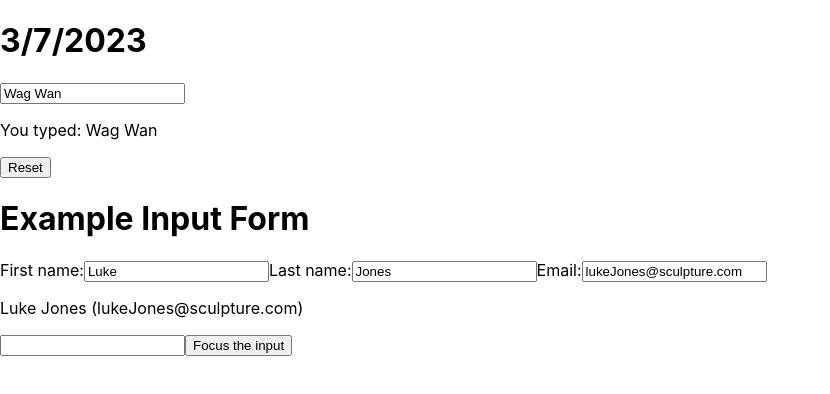
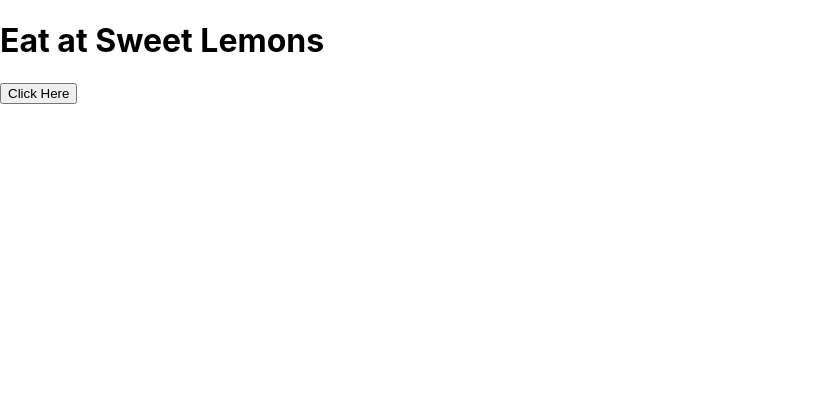
Before and after one commit to tylerstambaugh/coursera-react-customizing-exampleapp, a React (Create React App) app: page / in a window 1280 px wide. Shown: the top 394 px of the page, without its empty margins (0-830 px from the left). Built offline with nearby package versions, Linux system fonts and the light colour scheme.

Commit message:
using state

```diff
--- a/src/App.js
+++ b/src/App.js
@@ -1,19 +1,27 @@
 import './App.css';
-import InputComponent from './components/examples/InputComponent';
-import Child from "./components/examples/Child"
-import Nav from './components/Nav.js';
-import Example from './components/examples/Example.js';
-import Card from './components/examples/Card.js';
-import Btn from './components/examples/btn';
-import ModeToggler from './components/examples/ModeToggler';
+import React, { useState} from 'react';
+import LittleLemons from './components/examples/LittleLemons';
+// import InputComponent from './components/examples/InputComponent';
+// import Child from "./components/examples/Child"
+// import Nav from './components/Nav.js';
+// import Example from './components/examples/Example.js';
+// import Card from './components/examples/Card.js';
+// import Btn from './components/examples/btn';
+// import ModeToggler from './components/examples/ModeToggler';
 
 
 
 function App() {
 
+const [word, setWord] = useState('Eat')
+
+function handleClick() {
+  word === 'Eat' ? setWord('Drink') : setWord('Eat')
+}
   return (
     <div>
-      <InputComponent />
+      <LittleLemons message={word + " at Sweet Lemons"} />
+      <button onClick={handleClick}>Click Here</button>
     </div>
   );
 }
--- /dev/null
+++ b/src/components/examples/LittleLemons.js
@@ -0,0 +1,7 @@
+function LittleLemons(props) {
+    return (
+        <h1>{props.message}</h1>
+    );
+}
+
+export default LittleLemons
```
